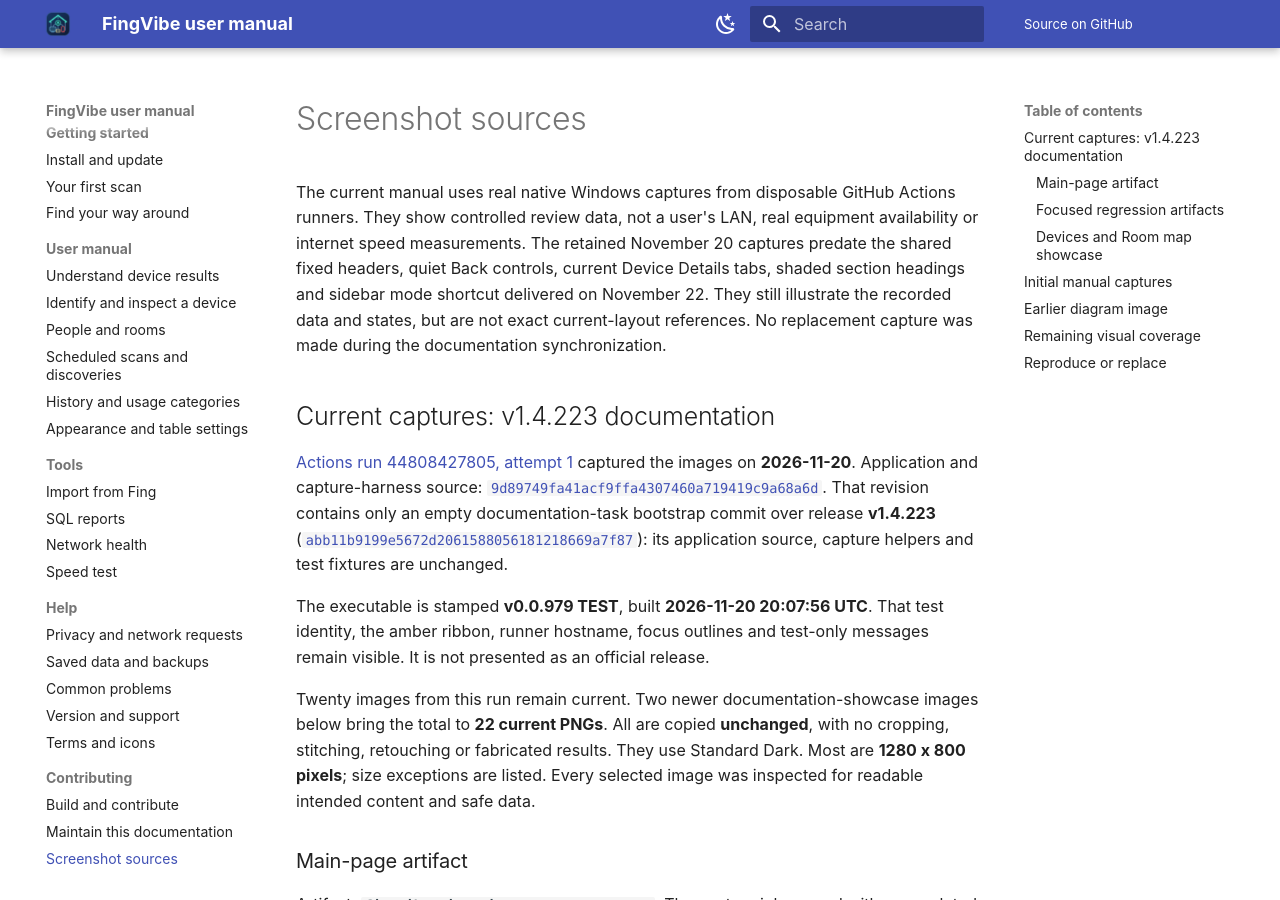
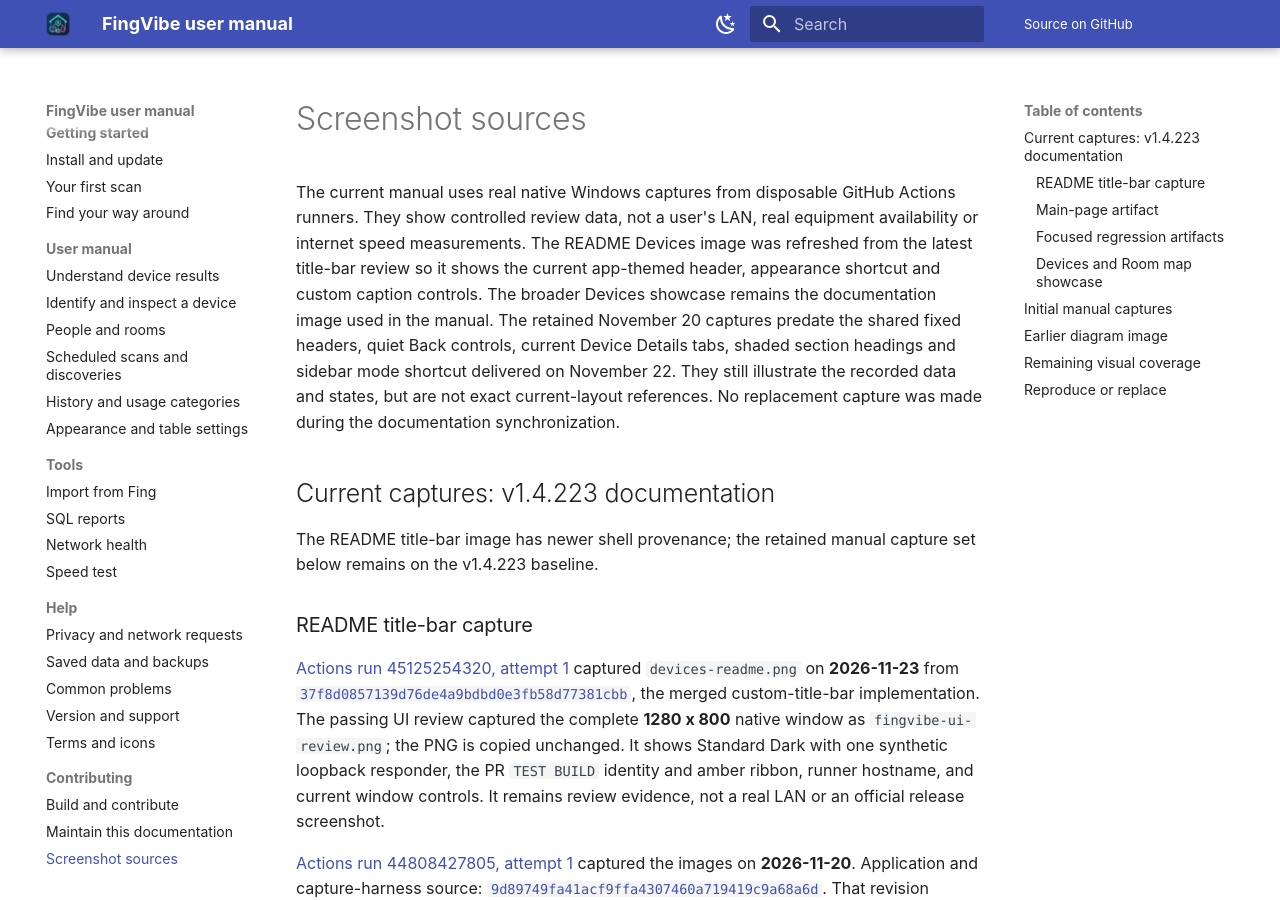
Before and after one commit to iricigor/fingvibe, an MkDocs documentation site: the page built from docs/manual/screenshots.md, in a window 1280 px wide and 900 px high. Built offline with MkDocs 1.6.1 and Material for MkDocs 9.7.7, drawn with Linux system fonts in a browser that asks for light colours; some of the changed text lies outside the part shown.

Commit message:
Refresh README with current app title bar (#740)
* Initial plan

* Refresh README title-bar screenshot

Co-authored-by: copilot-swe-agent[bot] <198982749+Copilot@users.noreply.github.com>

* Fix screenshot documentation anchor

Co-authored-by: copilot-swe-agent[bot] <198982749+Copilot@users.noreply.github.com>

---------

Co-authored-by: iricigor <15923171+iricigor@users.noreply.github.com>
Co-authored-by: copilot-swe-agent[bot] <198982749+Copilot@users.noreply.github.com>

```diff
--- a/docs/manual/screenshots.md
+++ b/docs/manual/screenshots.md
@@ -3,6 +3,10 @@
 The current manual uses real native Windows captures from disposable GitHub
 Actions runners. They show controlled review data, not a user's LAN, real
 equipment availability or internet speed measurements.
+The README Devices image was refreshed from the latest title-bar review so it
+shows the current app-themed header, appearance shortcut and custom caption
+controls. The broader Devices showcase remains the documentation image used in
+the manual.
 The retained November 20 captures predate the shared fixed headers, quiet Back
 controls, current Device Details tabs, shaded section headings and sidebar mode
 shortcut delivered on November 22. They still illustrate the recorded data and
@@ -10,6 +14,21 @@ states, but are not exact current-layout references. No replacement capture was
 made during the documentation synchronization.
 
 ## Current captures: v1.4.223 documentation
+
+The README title-bar image has newer shell provenance; the retained manual
+capture set below remains on the v1.4.223 baseline.
+
+### README title-bar capture
+
+[Actions run 45125254320, attempt 1](https://github.com/iricigor/fingvibe/actions/runs/45125254320)
+captured `devices-readme.png` on **2026-11-23** from
+[`37f8d0857139d76de4a9bdbd0e3fb58d77381cbb`](https://github.com/iricigor/fingvibe/commit/37f8d0857139d76de4a9bdbd0e3fb58d77381cbb),
+the merged custom-title-bar implementation. The passing UI review captured the
+complete **1280 x 800** native window as `fingvibe-ui-review.png`; the PNG is
+copied unchanged. It shows Standard Dark with one synthetic loopback responder,
+the PR `TEST BUILD` identity and amber ribbon, runner hostname, and current
+window controls. It remains review evidence, not a real LAN or an official
+release screenshot.
 
 [Actions run 44808427805, attempt 1](https://github.com/iricigor/fingvibe/actions/runs/44808427805)
 captured the images on **2026-11-20**.
@@ -160,7 +179,8 @@ and is not presented as the current page layout or discovered physical topology.
 
 | Gap | Boundary |
 | --- | --- |
-| Current headers, tabs, section headings and sidebar shortcut | Prose follows November 22 source; the retained images need replacement native captures from disposable Windows CI before claiming current visual coverage. |
+| Current README title bar | Covered by the November 23 native UI-review capture above. |
+| Current manual headers, tabs, section headings and sidebar shortcut | Prose follows November 22 source; the retained manual images need replacement native captures from disposable Windows CI before claiming current visual coverage. |
 | Windows discovery toast and in-app popup | Text explains delivered behavior; no new state-specific notification capture is claimed. |
 | Complete current diagnostics diagram | The available new view clips public providers; retain the clearly historical complete diagram rather than imply completeness. |
 | Stable-build update checks/download/install | About shows the actual Test build's no-check state; stable workflow steps come from released source, not a fabricated update screenshot. |
```
Also changed, not shown: README.md (+2 -3 lines), docs/screenshots/manual/devices-readme.png (added), 1 other file.
